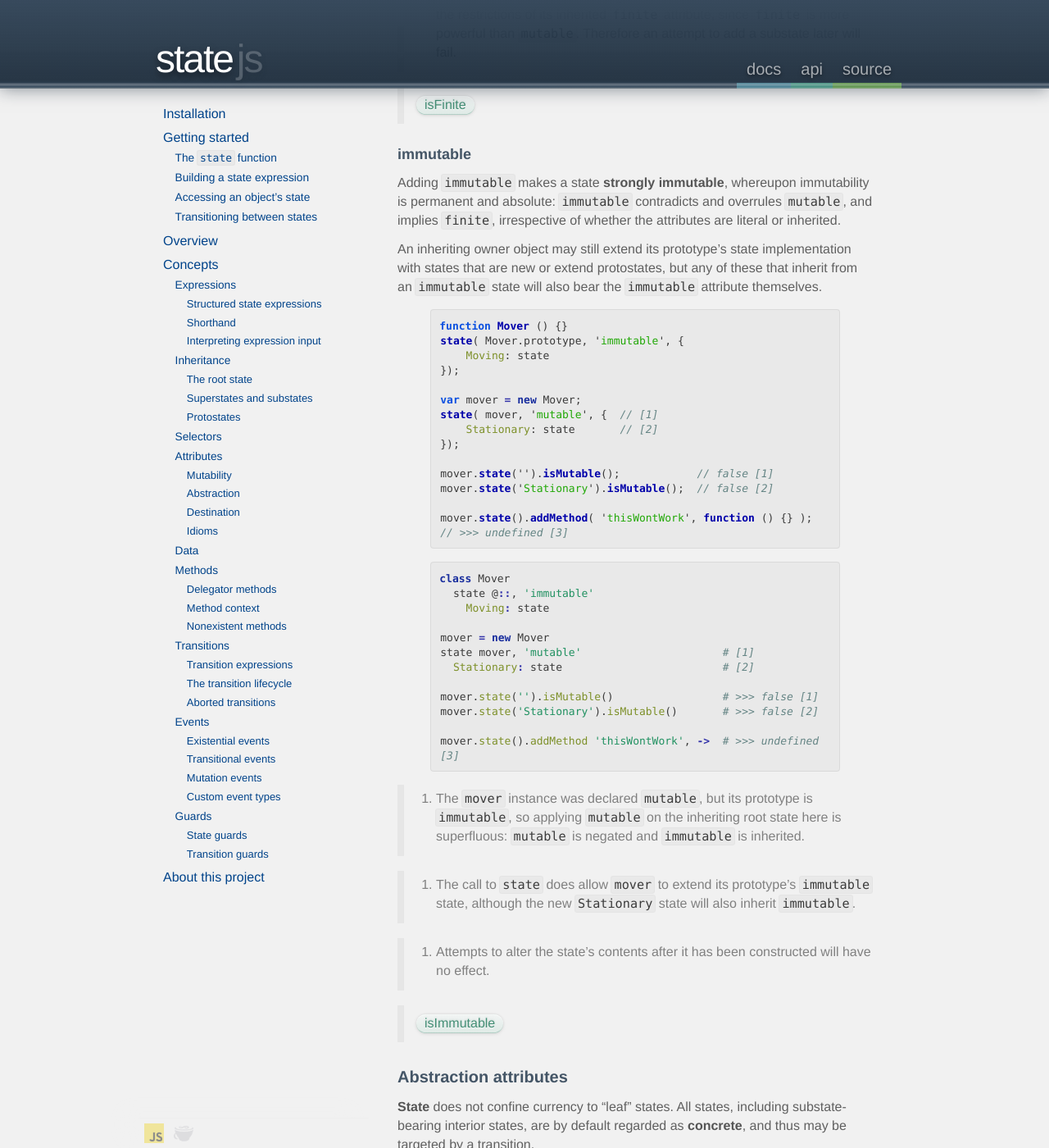
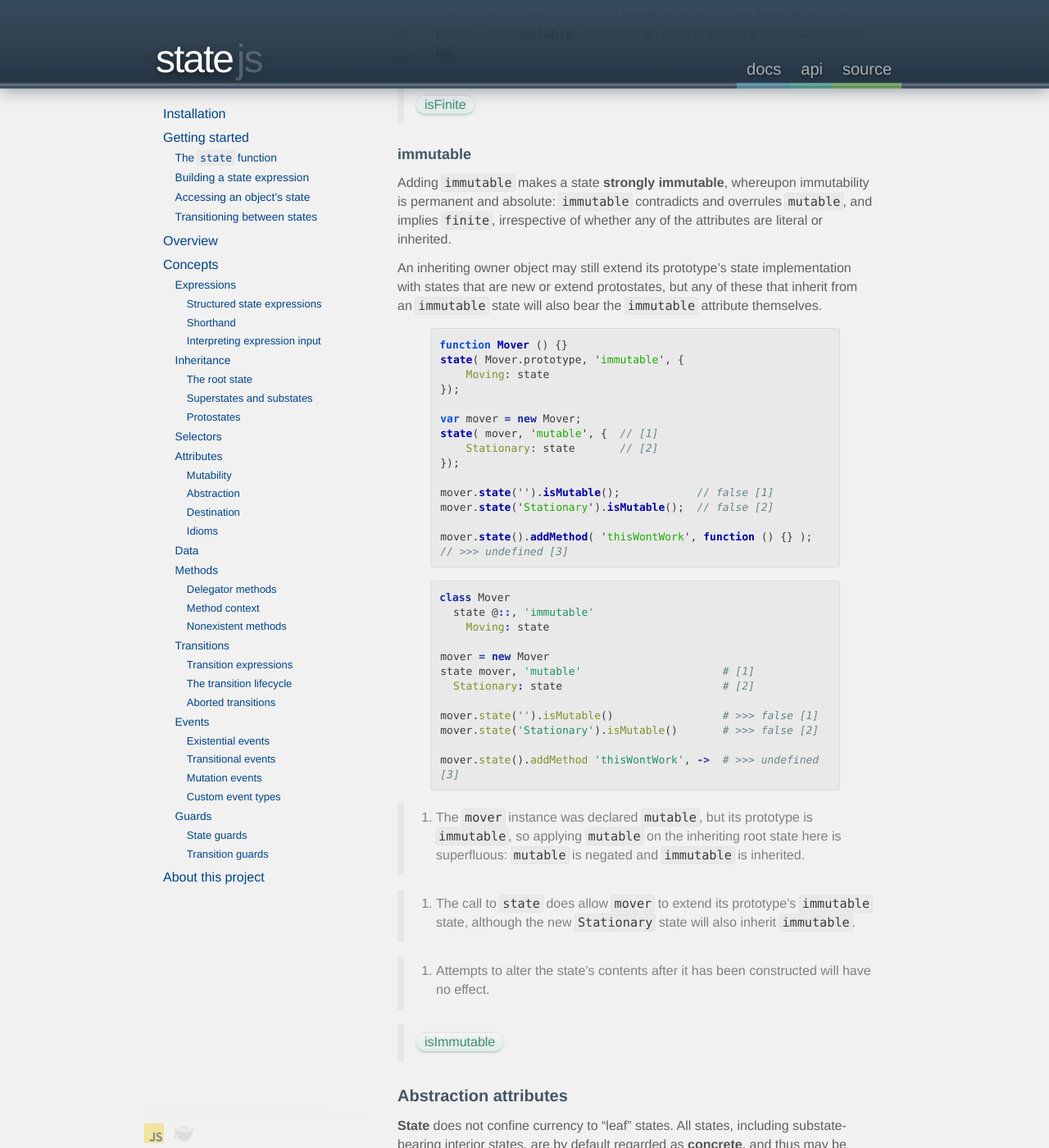
Before and after one commit to nickfargo/state, a Jekyll site: the page built from docs/index.md, in a window 1280 px wide and 1400 px high, scrolled down 18590 px. Shown: the whole window at 82% size. Built offline with Jekyll 4.4.1, drawn with Linux system fonts in a browser that asks for light colours; nearby versions of some CDN libraries; Markdown is read by kramdown in place of the engine named in the settings; some of the changed text lies outside the part shown.

```diff
--- a/_includes/content/docs/concepts/attributes.md
+++ b/_includes/content/docs/concepts/attributes.md
@@ -58,7 +58,7 @@ Declaring a state `finite` guarantees its hierarchical structure, such that desc
 
 ##### [immutable](#concepts--attributes--mutability--immutable)
 
-Adding `immutable` makes a state **strongly immutable**, whereupon immutability is permanent and absolute: `immutable` contradicts and overrules `mutable`, and implies `finite`, irrespective of whether the attributes are literal or inherited.
+Adding `immutable` makes a state **strongly immutable**, whereupon immutability is permanent and absolute: `immutable` contradicts and overrules `mutable`, and implies `finite`, irrespective of whether any of the attributes are literal or inherited.
 
 An inheriting owner object may still extend its prototype’s state implementation with states that are new or extend protostates, but any of these that inherit from an `immutable` state will also bear the `immutable` attribute themselves.
 
--- a/_includes/examples/api/state/methods--express.coffee
+++ b/_includes/examples/api/state/methods--express.coffee
@@ -9,7 +9,7 @@ state mover, 'mutable abstract'
       move: -> "boing boing"
       Sprinting: state
 
-# Add a 'report' method to each of the four states.
+# Add a 'report' method to each of the states.
 for substate in mover.state('').substates true
   substate.addMethod 'report', ->
     console.log "I'm in state '#{ @name() }'"
--- a/_includes/examples/api/state/methods--express.js
+++ b/_includes/examples/api/state/methods--express.js
@@ -14,7 +14,7 @@ state( mover, 'mutable abstract', {
     }
 });
 
-// Add a 'report' method to each of the four states.
+// Add a 'report' method to each of the states.
 O.forEach( mover.state('').substates( true ), function ( substate ) {
     substate.addMethod( 'report', function () {
         console.log( "I'm in state '" + this.name() + "'" );
--- a/_layouts/default.html
+++ b/_layouts/default.html
@@ -6,6 +6,7 @@
     <link rel="stylesheet" href="/css/bootstrap.css">
     <link rel="stylesheet" href="/css/default.css">
     <link rel="stylesheet" href="/css/pygments.css">
+    <meta name="viewport" content="width=device-width">
     <meta name="description" content="">
     <meta name="author" content="{{ site.meta.author.full_name }}">
     <link href="/atom.xml" rel="alternate" title="{{ site.meta.site_title }} (Atom)" type="application/atom+xml" />
--- a/css/default.css
+++ b/css/default.css
@@ -200,11 +200,11 @@ blockquote ol {
   }
   .topbar .lightstick {
     background-color: hsla(96, 0%, 80%, 0);
-    background-image: -webkit-linear-gradient(top,hsla(0,0%,100%,0.3),hsla(0,0%,100%,0.08) 10%,hsla(0,0%,100%,0.32) 30%,hsla(0,0%,93%,0.03) 70%, hsla(50,10%,90%,0.4) 90%, hsla(50,10%,40%,0.24));
-    background-image:    -moz-linear-gradient(top,hsla(0,0%,100%,0.3),hsla(0,0%,100%,0.08) 10%,hsla(0,0%,100%,0.32) 30%,hsla(0,0%,93%,0.03) 70%, hsla(50,10%,90%,0.4) 90%, hsla(50,10%,40%,0.24));
-    background-image:     -ms-linear-gradient(top,hsla(0,0%,100%,0.3),hsla(0,0%,100%,0.08) 10%,hsla(0,0%,100%,0.32) 30%,hsla(0,0%,93%,0.03) 70%, hsla(50,10%,90%,0.4) 90%, hsla(50,10%,40%,0.24));
-    background-image:      -o-linear-gradient(top,hsla(0,0%,100%,0.3),hsla(0,0%,100%,0.08) 10%,hsla(0,0%,100%,0.32) 30%,hsla(0,0%,93%,0.03) 70%, hsla(50,10%,90%,0.4) 90%, hsla(50,10%,40%,0.24));
-    background-image:         linear-gradient(top,hsla(0,0%,100%,0.3),hsla(0,0%,100%,0.08) 10%,hsla(0,0%,100%,0.32) 30%,hsla(0,0%,93%,0.03) 70%, hsla(50,10%,90%,0.4) 90%, hsla(50,10%,40%,0.24));
+    background-image: -webkit-linear-gradient(top,hsla(0,0%,100%,0.2),hsla(0,0%,100%,0.08) 10%,hsla(0,0%,100%,0.32) 30%,hsla(0,0%,93%,0.03) 70%, hsla(50,10%,90%,0.2) 90%, hsla(50,10%,40%,0.24));
+    background-image:    -moz-linear-gradient(top,hsla(0,0%,100%,0.2),hsla(0,0%,100%,0.08) 10%,hsla(0,0%,100%,0.32) 30%,hsla(0,0%,93%,0.03) 70%, hsla(50,10%,90%,0.2) 90%, hsla(50,10%,40%,0.24));
+    background-image:     -ms-linear-gradient(top,hsla(0,0%,100%,0.2),hsla(0,0%,100%,0.08) 10%,hsla(0,0%,100%,0.32) 30%,hsla(0,0%,93%,0.03) 70%, hsla(50,10%,90%,0.2) 90%, hsla(50,10%,40%,0.24));
+    background-image:      -o-linear-gradient(top,hsla(0,0%,100%,0.2),hsla(0,0%,100%,0.08) 10%,hsla(0,0%,100%,0.32) 30%,hsla(0,0%,93%,0.03) 70%, hsla(50,10%,90%,0.2) 90%, hsla(50,10%,40%,0.24));
+    background-image:         linear-gradient(top,hsla(0,0%,100%,0.2),hsla(0,0%,100%,0.08) 10%,hsla(0,0%,100%,0.32) 30%,hsla(0,0%,93%,0.03) 70%, hsla(50,10%,90%,0.2) 90%, hsla(50,10%,40%,0.24));
     position: absolute;
     z-index: 5;
     width: 100%;
@@ -584,9 +584,10 @@ blockquote ol {
   .toc::-webkit-scrollbar {
     width: 11px;
     height: 11px;
+    opacity: 0;
   }
   .toc::-webkit-scrollbar-thumb {
-    background: rgba( 0,0,0, 0.1 );
+    background-color: rgba( 0,0,0, 0.02 );
     border: 3px solid #f1f1f1;
     border-radius: 6px;
   }
@@ -594,6 +595,9 @@ blockquote ol {
     width: 7px;
     height: 7px;
     margin: 5px;
+  }
+  .toc:hover::-webkit-scrollbar-thumb {
+    background-color: rgba( 0,0,0, 0.1 );
   }
 
 .controls {
```
Also changed, not shown: other parts of _includes/content/docs/concepts/attributes.md (+1 -1 lines), _includes/content/api/module.md (+5 -5 lines), _includes/content/api/state/attributes.md (+73 -1 lines).
